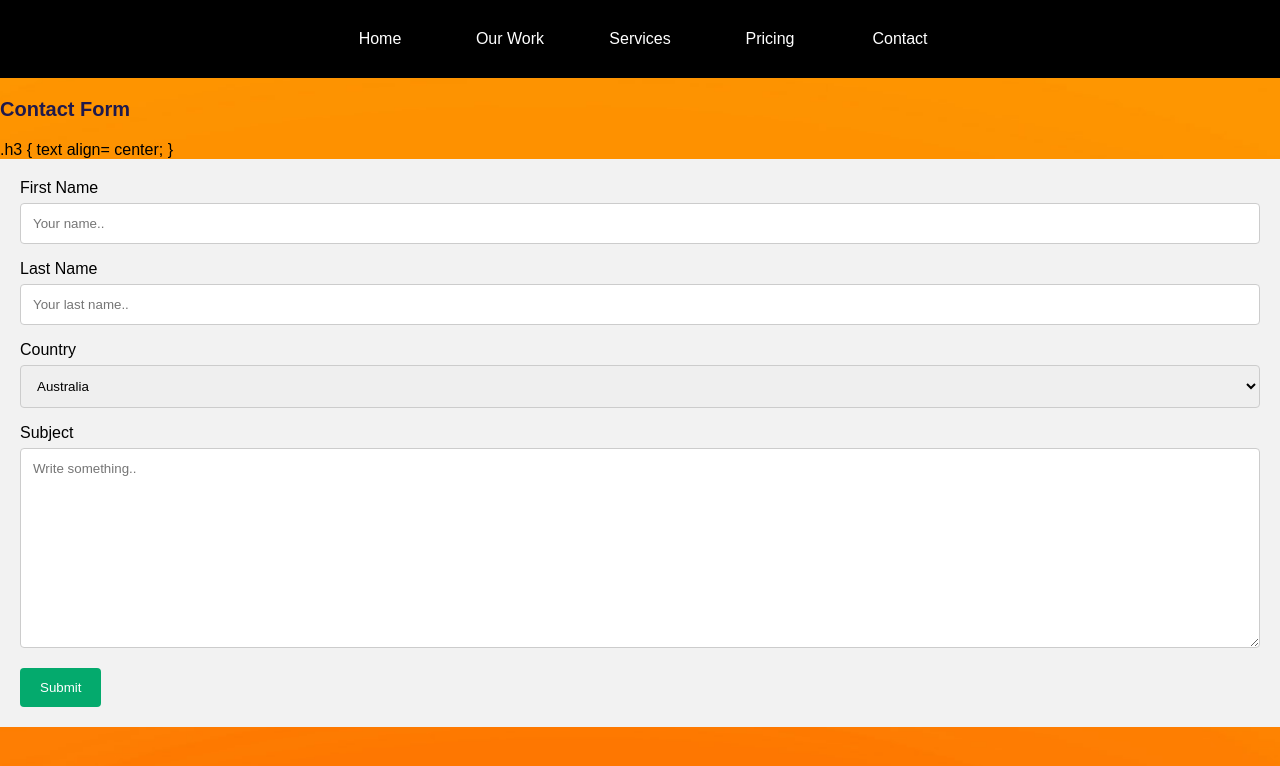
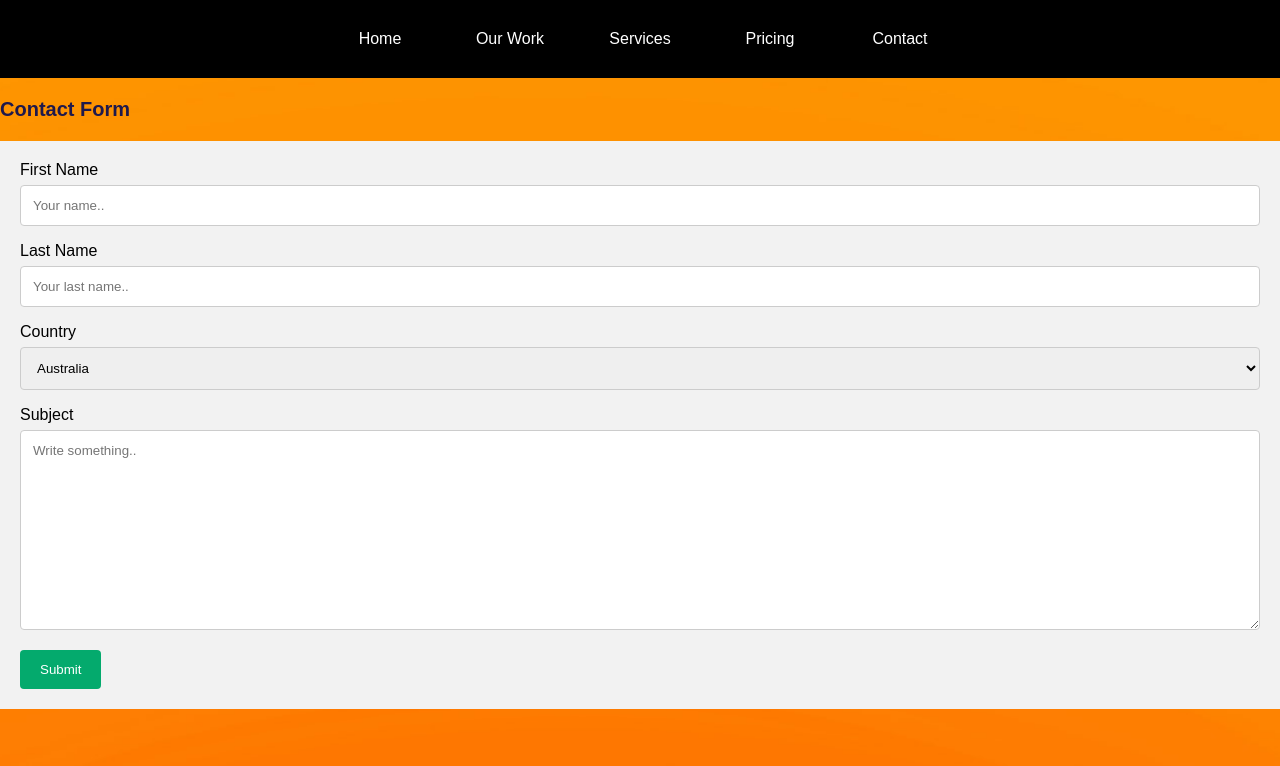
Before and after one commit to Dynomin/Photography-Page, a plain HTML site: page contact.html in a window 1280 px wide. Drawn offline with Linux system fonts and the light colour scheme.

Commit message:
Update contact.html

```diff
--- a/contact.html
+++ b/contact.html
@@ -61,11 +61,8 @@ input[type=submit]:hover {
 </ul>
 </div>
 <h3>Contact Form</h3>
-<stlye>
-.h3
-{
- text align= center;
-}
+<style>
+h1 {text-align: center;}
 </style>
 <div class="container">
   <form action="/action_page.php">
```
